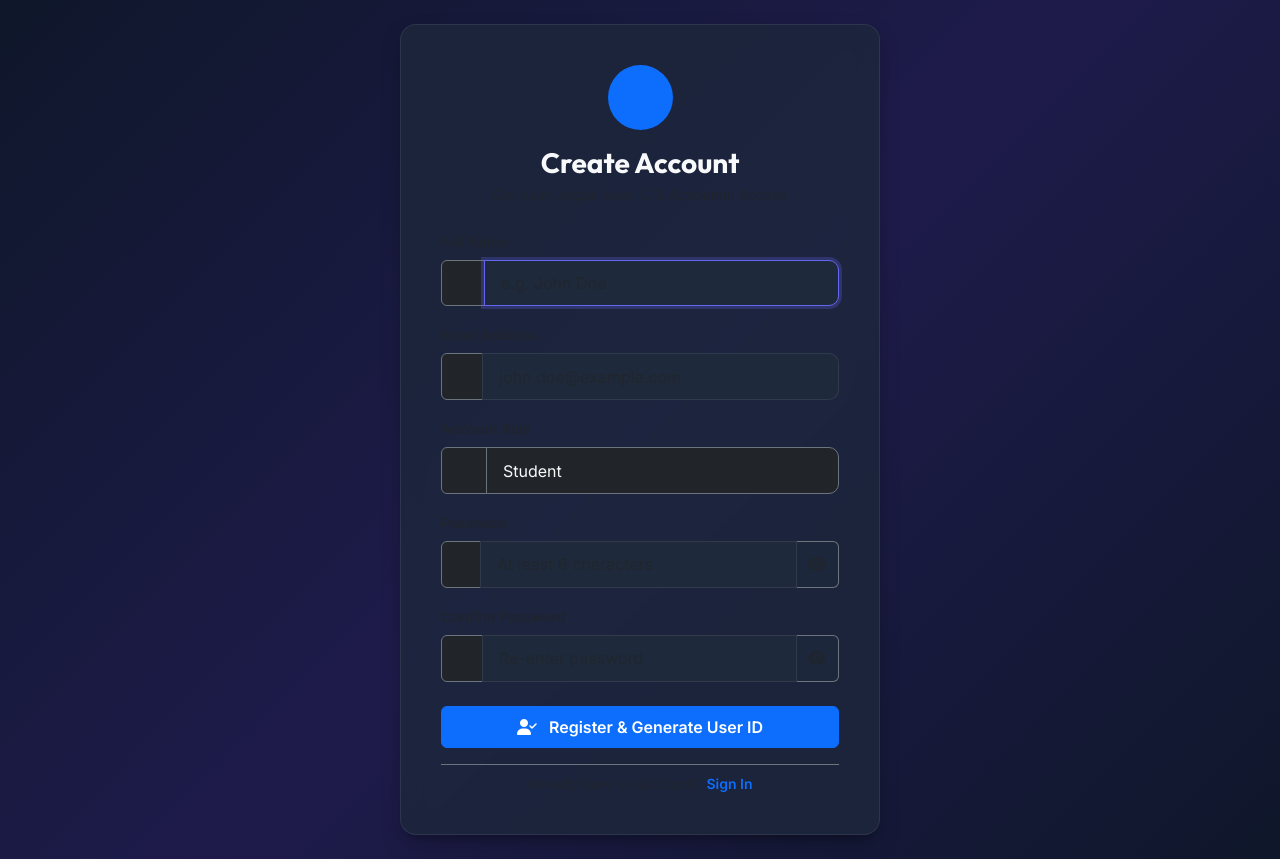
After one commit to juturu064829/smart-student-, a Flask app: page /register in a window 1280 px wide. The commit adds this page. Run offline with Flask 3, Linux system fonts and the light colour scheme.

Commit message:
feat: complete User ID system (USER-XXXXX), account registration, profile management, remember me, and multi-credential login

```diff
--- a/database/seed_data.py
+++ b/database/seed_data.py
@@ -39,6 +39,8 @@ def seed_database():
 
         print("1. Creating System Admin...")
         admin = User(
+            user_uid='USER-10001',
+            full_name='System Administrator',
             username='admin',
             email='admin@smartcollege.edu',
             role='Admin',
@@ -179,6 +181,8 @@ def seed_database():
 
                 # User Account for Faculty
                 f_user = User(
+                    user_uid=f"USER-{10001 + fac_count}",
+                    full_name=f"{fname} {lname}",
                     username=username,
                     email=email,
                     role='Faculty',
@@ -235,6 +239,8 @@ def seed_database():
 
                 # User account for student
                 s_user = User(
+                    user_uid=f"USER-{10001 + 20 + stu_count}",
+                    full_name=f"{fname} {lname}",
                     username=username,
                     email=email,
                     role='Student',
--- a/routes/auth_routes.py
+++ b/routes/auth_routes.py
@@ -1,8 +1,12 @@
+import re
+from datetime import datetime
 from flask import Blueprint, render_template, request, redirect, url_for, flash, session
 from models import db, User, Student, Faculty
 from utils.decorators import login_required
 
 auth_bp = Blueprint('auth', __name__)
+
+EMAIL_REGEX = r'^[a-zA-Z0-9_.+-]+@[a-zA-Z0-9-]+\.[a-zA-Z0-9-.]+$'
 
 @auth_bp.route('/login', methods=['GET', 'POST'])
 def login():
@@ -11,60 +15,175 @@ def login():
         return redirect(url_for('dashboard.index'))
 
     if request.method == 'POST':
-        username_or_email = request.form.get('username', '').strip()
+        login_identifier = request.form.get('username', '').strip()
         password = request.form.get('password', '').strip()
+        remember_me = request.form.get('remember_me')
 
         # Validation: Check for empty fields
-        if not username_or_email or not password:
-            if not username_or_email and not password:
-                flash('Please enter both your username/email and password.', 'warning')
-            elif not username_or_email:
-                flash('Please enter your username or email address.', 'warning')
+        if not login_identifier or not password:
+            if not login_identifier and not password:
+                flash('Please enter your User ID / Email and password.', 'warning')
+            elif not login_identifier:
+                flash('Please enter your User ID, username, or email address.', 'warning')
             else:
                 flash('Please enter your password.', 'warning')
-            return render_template('login.html', username=username_or_email)
+            return render_template('login.html', username=login_identifier)
 
         try:
-            # Query user by username or email
+            # Query user by User ID (e.g. USER-10001), Username, or Email
             user = User.query.filter(
-                (User.username == username_or_email) | (User.email == username_or_email)
+                (User.user_uid == login_identifier) |
+                (User.username == login_identifier) |
+                (User.email == login_identifier)
             ).first()
 
             # Authenticate with secure password hashing check
             if user and user.check_password(password):
                 if user.status != 'Active':
                     flash('Your account has been deactivated. Please contact administration.', 'danger')
-                    return render_template('login.html', username=username_or_email)
+                    return render_template('login.html', username=login_identifier)
 
                 # Set session state
                 session.clear()
+                if remember_me:
+                    session.permanent = True
+
                 session['user_id'] = user.id
+                session['user_uid'] = user.user_uid
                 session['username'] = user.username
                 session['user_role'] = user.role
                 session['user_email'] = user.email
                 session['faculty_id'] = user.faculty_id
                 session['student_id'] = user.student_id
 
-                if user.role == 'Faculty' and user.faculty_profile:
+                # Resolve friendly display name
+                if user.full_name:
+                    session['display_name'] = user.full_name
+                elif user.role == 'Faculty' and user.faculty_profile:
                     session['display_name'] = user.faculty_profile.full_name
                 elif user.role == 'Student' and user.student_profile:
                     session['display_name'] = user.student_profile.full_name
                 else:
-                    session['display_name'] = 'System Administrator'
+                    session['display_name'] = user.username
 
-                flash(f'Welcome back, {session["display_name"]}!', 'success')
+                flash(f'Welcome back, {session["display_name"]}! (User ID: {user.user_uid or "N/A"})', 'success')
                 next_url = request.args.get('next')
                 return redirect(next_url or url_for('dashboard.index'))
             else:
                 flash('Invalid username or password.', 'danger')
-                return render_template('login.html', username=username_or_email)
+                return render_template('login.html', username=login_identifier)
 
         except Exception as e:
             # Graceful error handling
             flash('An unexpected server error occurred during authentication. Please try again.', 'danger')
-            return render_template('login.html', username=username_or_email)
+            return render_template('login.html', username=login_identifier)
 
-    return render_template('login.html')
+    # Allow prefilling User ID from registration redirect
+    prefilled_uid = request.args.get('user_id', '')
+    return render_template('login.html', username=prefilled_uid)
+
+@auth_bp.route('/register', methods=['GET', 'POST'])
+def register():
+    if 'user_id' in session:
+        return redirect(url_for('dashboard.index'))
+
+    if request.method == 'POST':
+        full_name = request.form.get('full_name', '').strip()
+        email = request.form.get('email', '').strip().lower()
+        password = request.form.get('password', '').strip()
+        confirm_password = request.form.get('confirm_password', '').strip()
+        role = request.form.get('role', 'Student').strip()
+
+        # 1. Check required fields
+        if not full_name or not email or not password or not confirm_password:
+            flash('All fields are required for registration.', 'warning')
+            return render_template('register.html', full_name=full_name, email=email, role=role)
+
+        # 2. Email format validation
+        if not re.match(EMAIL_REGEX, email):
+            flash('Please enter a valid email address format.', 'warning')
+            return render_template('register.html', full_name=full_name, email=email, role=role)
+
+        # 3. Password match & strength validation
+        if password != confirm_password:
+            flash('Passwords do not match.', 'danger')
+            return render_template('register.html', full_name=full_name, email=email, role=role)
+
+        if len(password) < 6:
+            flash('Password must be at least 6 characters long.', 'warning')
+            return render_template('register.html', full_name=full_name, email=email, role=role)
+
+        # 4. Check whether email already exists
+        if User.query.filter_by(email=email).first():
+            flash('An account with this email address already exists. Please login.', 'danger')
+            return render_template('register.html', full_name=full_name, email=email, role=role)
+
+        try:
+            # Generate unique base username and unique User ID (USER-10001, etc.)
+            base_username = email.split('@')[0]
+            candidate_username = base_username
+            idx = 1
+            while User.query.filter_by(username=candidate_username).first():
+                candidate_username = f"{base_username}_{idx}"
+                idx += 1
+
+            new_user_uid = User.generate_next_user_uid()
+
+            # Create User record
+            new_user = User(
+                user_uid=new_user_uid,
+                full_name=full_name,
+                username=candidate_username,
+                email=email,
+                role=role if role in ['Student', 'Faculty'] else 'Student',
+                status='Active'
+            )
+            new_user.set_password(password)
+
+            db.session.add(new_user)
+            db.session.commit()
+
+            flash(f'🎉 Registration successful! Your allocated User ID is {new_user_uid}. You can now log in using your User ID or Email.', 'success')
+            return redirect(url_for('auth.login', user_id=new_user_uid))
+
+        except Exception as e:
+            db.session.rollback()
+            flash('An error occurred during account registration. Please try again.', 'danger')
+            return render_template('register.html', full_name=full_name, email=email, role=role)
+
+    return render_template('register.html')
+
+@auth_bp.route('/profile', methods=['GET', 'POST'])
+@login_required
+def profile():
+    user = User.query.get_or_404(session['user_id'])
+
+    if request.method == 'POST':
+        full_name = request.form.get('full_name', '').strip()
+        email = request.form.get('email', '').strip().lower()
+
+        if not full_name:
+            flash('Full name cannot be empty.', 'warning')
+            return render_template('profile.html', user=user)
+
+        # Check email uniqueness if modified
+        if email and email != user.email:
+            if not re.match(EMAIL_REGEX, email):
+                flash('Please provide a valid email address.', 'warning')
+                return render_template('profile.html', user=user)
+            if User.query.filter(User.email == email, User.id != user.id).first():
+                flash('Email is already registered with another account.', 'danger')
+                return render_template('profile.html', user=user)
+            user.email = email
+            session['user_email'] = email
+
+        user.full_name = full_name
+        session['display_name'] = full_name
+        db.session.commit()
+        flash('Profile information updated successfully!', 'success')
+        return redirect(url_for('auth.profile'))
+
+    return render_template('profile.html', user=user)
 
 @auth_bp.route('/logout')
 def logout():
@@ -81,7 +200,7 @@ def forgot_password():
 
     user = User.query.filter_by(email=email).first()
     if user:
-        flash(f'A password reset request has been logged for {email}. Please contact your system administrator or check with IT helpdesk.', 'info')
+        flash(f'Password reset verification instructions have been dispatched for {email}. (User ID: {user.user_uid or user.username})', 'info')
     else:
         flash('If that email is registered in our records, password recovery instructions have been initiated.', 'info')
 
--- a/templates/base.html
+++ b/templates/base.html
@@ -127,6 +127,7 @@
                             <span class="badge bg-primary ms-1" style="font-size: 0.65rem;">{{ session.get('user_role') }}</span>
                         </button>
                         <ul class="dropdown-menu dropdown-menu-end glass-panel mt-2">
+                            <li><a class="dropdown-item text-light" href="{{ url_for('auth.profile') }}"><i class="fa-solid fa-id-card me-2 text-primary"></i> My Profile ({{ session.get('user_uid', 'ID') }})</a></li>
                             <li><a class="dropdown-item text-light" href="#" data-bs-toggle="modal" data-bs-target="#changePasswordModal"><i class="fa-solid fa-key me-2 text-warning"></i> Change Password</a></li>
                             <li><hr class="dropdown-divider border-secondary"></li>
                             <li><a class="dropdown-item text-danger" href="{{ url_for('auth.logout') }}"><i class="fa-solid fa-right-from-bracket me-2"></i> Logout</a></li>
--- /dev/null
+++ b/templates/register.html
@@ -0,0 +1,235 @@
+<!DOCTYPE html>
+<html lang="en" data-theme="dark">
+<head>
+    <meta charset="UTF-8">
+    <meta name="viewport" content="width=device-width, initial-scale=1.0">
+    <title>Create Account - Smart Student Management System</title>
+    <!-- Bootstrap 5 CSS -->
+    <link href="https://cdn.jsdelivr.net/npm/bootstrap@5.3.2/dist/css/bootstrap.min.css" rel="stylesheet">
+    <!-- FontAwesome 6 Icons -->
+    <link rel="stylesheet" href="https://cdnjs.cloudflare.com/ajax/libs/font-awesome/6.5.1/css/all.min.css">
+    <!-- Custom Theme CSS with Cache Busting -->
+    <link rel="stylesheet" href="{{ static_version('css/style.css') }}">
+    <style>
+        body {
+            background: linear-gradient(135deg, #0f172a 0%, #1e1b4b 50%, #0f172a 100%);
+            display: flex;
+            align-items: center;
+            justify-content: center;
+            min-height: 100vh;
+            padding: 1.5rem;
+        }
+        .register-card {
+            width: 100%;
+            max-width: 480px;
+            padding: 2.5rem;
+        }
+        .toggle-password-btn {
+            cursor: pointer;
+            border-left: none;
+            background: rgba(30, 41, 59, 0.8);
+        }
+    </style>
+</head>
+<body>
+    <div class="glass-panel register-card">
+        <!-- Header -->
+        <div class="text-center mb-4">
+            <div class="d-inline-flex align-items-center justify-content-center bg-primary bg-opacity-20 rounded-circle mb-3" style="width: 65px; height: 65px;">
+                <i class="fa-solid fa-user-plus fa-2x text-primary"></i>
+            </div>
+            <h3 class="fw-bold brand-font text-light mb-1">Create Account</h3>
+            <p class="text-muted small mb-0">Get your unique User ID & Academic Access</p>
+        </div>
+
+        <!-- Flash Messages -->
+        {% with messages = get_flashed_messages(with_categories=true) %}
+            {% if messages %}
+                {% for category, message in messages %}
+                    <div class="alert alert-{{ category }} alert-dismissible fade show mb-4" role="alert">
+                        <i class="fa-solid {% if category in ['danger', 'warning'] %}fa-triangle-exclamation{% else %}fa-circle-check{% endif %} me-2"></i>
+                        <small class="fw-medium">{{ message }}</small>
+                        <button type="button" class="btn-close btn-close-white" data-bs-dismiss="alert" aria-label="Close"></button>
+                    </div>
+                {% endfor %}
+            {% endif %}
+        {% endwith %}
+
+        <!-- Client-side Error Box -->
+        <div id="clientErrorAlert" class="alert alert-warning alert-dismissible fade show d-none mb-4" role="alert">
+            <i class="fa-solid fa-triangle-exclamation me-2"></i>
+            <small id="clientErrorMessage" class="fw-medium"></small>
+            <button type="button" class="btn-close btn-close-white" onclick="document.getElementById('clientErrorAlert').classList.add('d-none')"></button>
+        </div>
+
+        <!-- Registration Form -->
+        <form id="registerForm" action="{{ url_for('auth.register') }}" method="POST" novalidate onsubmit="return validateRegisterForm(event)">
+            <!-- Full Name -->
+            <div class="mb-3">
+                <label for="full_name" class="form-label text-muted small fw-semibold">Full Name</label>
+                <div class="input-group">
+                    <span class="input-group-text bg-dark border-secondary text-muted"><i class="fa-solid fa-id-card"></i></span>
+                    <input
+                        type="text"
+                        id="full_name"
+                        name="full_name"
+                        value="{{ full_name or '' }}"
+                        class="form-control"
+                        placeholder="e.g. John Doe"
+                        required
+                        autofocus
+                    >
+                </div>
+            </div>
+
+            <!-- Email Address -->
+            <div class="mb-3">
+                <label for="email" class="form-label text-muted small fw-semibold">Email Address</label>
+                <div class="input-group">
+                    <span class="input-group-text bg-dark border-secondary text-muted"><i class="fa-solid fa-envelope"></i></span>
+                    <input
+                        type="email"
+                        id="email"
+                        name="email"
+                        value="{{ email or '' }}"
+                        class="form-control"
+                        placeholder="john.doe@example.com"
+                        required
+                    >
+                </div>
+            </div>
+
+            <!-- Role Selection -->
+            <div class="mb-3">
+                <label for="role" class="form-label text-muted small fw-semibold">Account Role</label>
+                <div class="input-group">
+                    <span class="input-group-text bg-dark border-secondary text-muted"><i class="fa-solid fa-user-tag"></i></span>
+                    <select id="role" name="role" class="form-select bg-dark text-light border-secondary">
+                        <option value="Student" {% if role == 'Student' %}selected{% endif %}>Student</option>
+                        <option value="Faculty" {% if role == 'Faculty' %}selected{% endif %}>Faculty / Staff</option>
+                    </select>
+                </div>
+            </div>
+
+            <!-- Password -->
+            <div class="mb-3">
+                <label for="password" class="form-label text-muted small fw-semibold">Password</label>
+                <div class="input-group">
+                    <span class="input-group-text bg-dark border-secondary text-muted"><i class="fa-solid fa-lock"></i></span>
+                    <input
+                        type="password"
+                        id="password"
+                        name="password"
+                        class="form-control"
+                        placeholder="At least 6 characters"
+                        required
+                    >
+                    <button
+                        type="button"
+                        class="input-group-text toggle-password-btn border-secondary text-muted"
+                        onclick="toggleVisibility('password', 'passIcon1')"
+                    >
+                        <i id="passIcon1" class="fa-solid fa-eye"></i>
+                    </button>
+                </div>
+            </div>
+
+            <!-- Confirm Password -->
+            <div class="mb-4">
+                <label for="confirm_password" class="form-label text-muted small fw-semibold">Confirm Password</label>
+                <div class="input-group">
+                    <span class="input-group-text bg-dark border-secondary text-muted"><i class="fa-solid fa-shield-halved"></i></span>
+                    <input
+                        type="password"
+                        id="confirm_password"
+                        name="confirm_password"
+                        class="form-control"
+                        placeholder="Re-enter password"
+                        required
+                    >
+                    <button
+                        type="button"
+                        class="input-group-text toggle-password-btn border-secondary text-muted"
+                        onclick="toggleVisibility('confirm_password', 'passIcon2')"
+                    >
+                        <i id="passIcon2" class="fa-solid fa-eye"></i>
+                    </button>
+                </div>
+            </div>
+
+            <!-- Submit Button -->
+            <button type="submit" class="btn btn-primary w-100 py-2 fw-semibold mb-3">
+                <i class="fa-solid fa-user-check me-2"></i> Register & Generate User ID
+            </button>
+
+            <!-- Sign In Link -->
+            <div class="text-center pt-2 border-top border-secondary">
+                <p class="text-muted small mb-0">
+                    Already have an account?
+                    <a href="{{ url_for('auth.login') }}" class="text-primary fw-semibold text-decoration-none ms-1">
+                        Sign In
+                    </a>
+                </p>
+            </div>
+        </form>
+    </div>
+
+    <!-- Bootstrap 5 JS -->
+    <script src="https://cdn.jsdelivr.net/npm/bootstrap@5.3.2/dist/js/bootstrap.bundle.min.js"></script>
+
+    <script>
+        function toggleVisibility(inputId, iconId) {
+            const input = document.getElementById(inputId);
+            const icon = document.getElementById(iconId);
+            if (input.type === 'password') {
+                input.type = 'text';
+                icon.className = 'fa-solid fa-eye-slash text-primary';
+            } else {
+                input.type = 'password';
+                icon.className = 'fa-solid fa-eye';
+            }
+        }
+
+        function validateRegisterForm(event) {
+            const name = document.getElementById('full_name').value.trim();
+            const email = document.getElementById('email').value.trim();
+            const pass = document.getElementById('password').value;
+            const confirmPass = document.getElementById('confirm_password').value;
+            const alertBox = document.getElementById('clientErrorAlert');
+            const alertMsg = document.getElementById('clientErrorMessage');
+
+            if (!name || !email || !pass || !confirmPass) {
+                event.preventDefault();
+                alertMsg.innerText = 'Please fill in all registration fields.';
+                alertBox.classList.remove('d-none');
+                return false;
+            }
+
+            const emailPattern = /^[^\s@]+@[^\s@]+\.[^\s@]+$/;
+            if (!emailPattern.test(email)) {
+                event.preventDefault();
+                alertMsg.innerText = 'Please enter a valid email address.';
+                alertBox.classList.remove('d-none');
+                return false;
+            }
+
+            if (pass.length < 6) {
+                event.preventDefault();
+                alertMsg.innerText = 'Password must be at least 6 characters long.';
+                alertBox.classList.remove('d-none');
+                return false;
+            }
+
+            if (pass !== confirmPass) {
+                event.preventDefault();
+                alertMsg.innerText = 'Passwords do not match.';
+                alertBox.classList.remove('d-none');
+                return false;
+            }
+
+            alertBox.classList.add('d-none');
+            return true;
+        }
+    </script>
+</body>
+</html>
```
Also changed, not shown: models/user.py (+20 -0 lines), templates/login.html (+24 -11 lines), templates/profile.html (added, +99 -0 lines), tests/test_app.py (+120 -68 lines), smart_sms.db.
